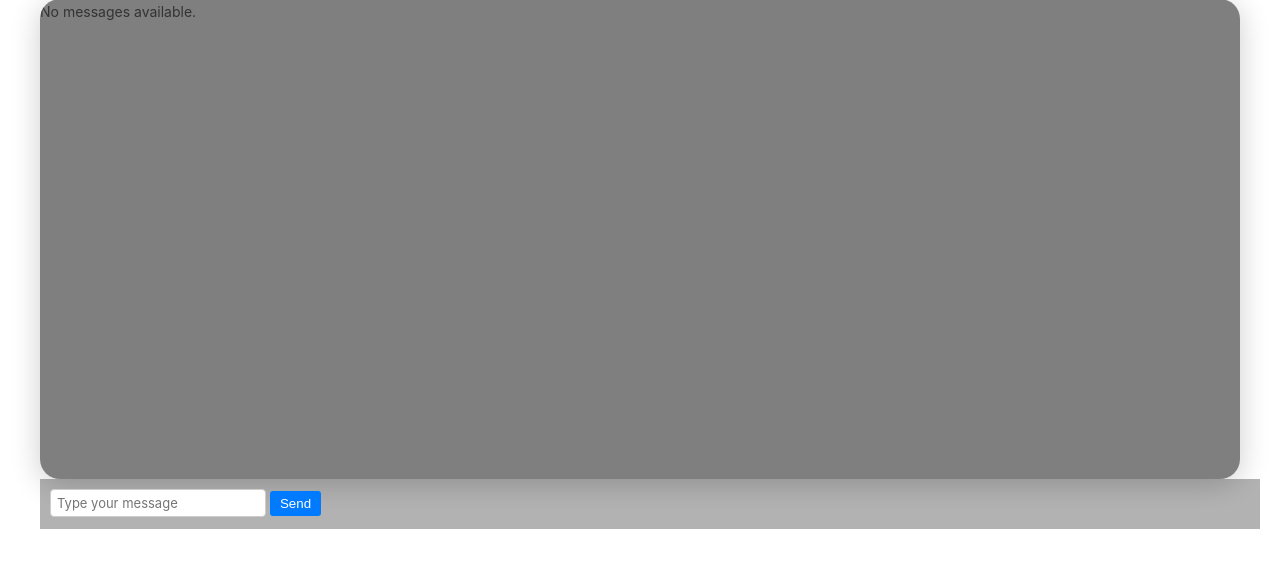
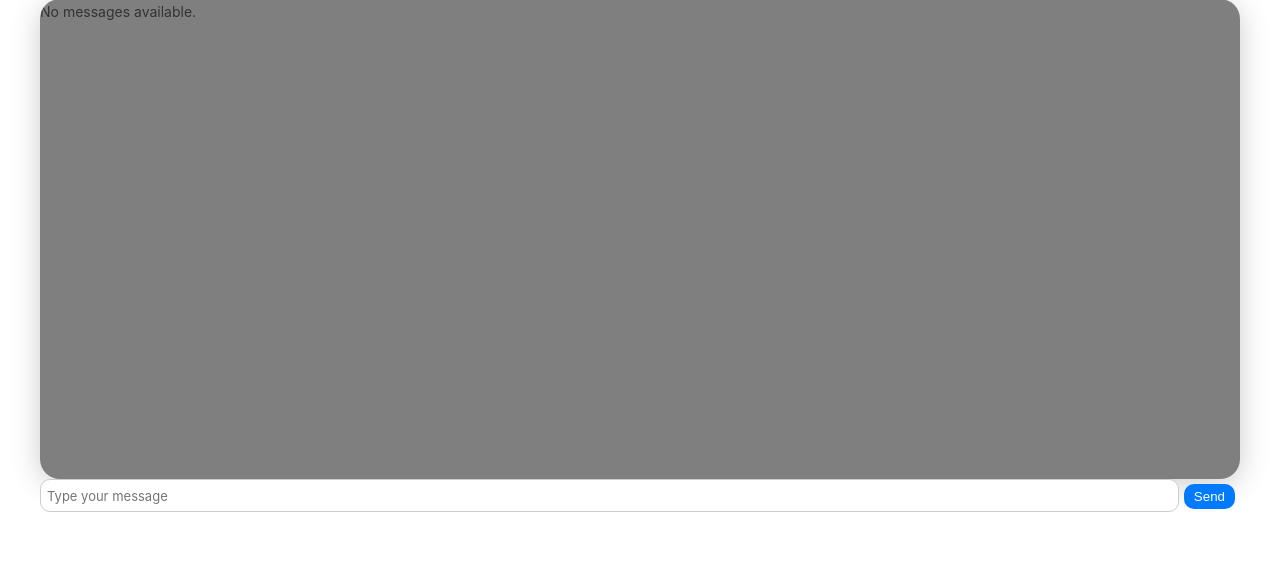
Before and after one commit to AliDvlpr/profit, a Django app: template core/templates/admin_chat_page.html in a window 1280 px wide. Shown: the part 78-657 px from the top of the page. Run offline with Django 4.2, Linux system fonts and the light colour scheme; the template is opened without the code that fills it, so the values that code supplies are empty; parts of the project's set-up code (start-up, migrations or seed data) failed here and were passed over.

Commit message:
improved admin chat styles

```diff
--- a/core/templates/admin_chat_page.html
+++ b/core/templates/admin_chat_page.html
@@ -22,20 +22,6 @@
         justify-content: space-between;
         flex-direction: column;
       }
-      .message-input {
-        flex: 0 1 40px;
-        width: 100%;
-        background: rgba(0, 0, 0, 0.3);
-        padding: 10px;
-        position: relative;
-      }
-      /* Style for the input field */
-      .message-input .form input {
-        width: 100%;
-        padding: 5px;
-        border: 1px solid #ccc;
-        border-radius: 3px;
-      }
       /*  */
       .colM h1 {
         display: none !important;
@@ -57,13 +43,18 @@
         font-weight: normal;
         font-size: 20px;
       }
+      /*  */
+      .message-input input {
+        border-radius: 10px;
+      }
       /* Style for the send button */
       .message-input button {
         padding: 5px 10px;
         background-color: #007bff;
         color: white;
         border: none;
-        border-radius: 3px;
+        border-radius: 10px;
+        margin: 5px;
         cursor: pointer;
       }
 
@@ -136,9 +127,9 @@
         {% endfor %}
     </div>
     <div class="message-input">
-      <form method="post" action="{% url 'add_chat_message' chat.id %}">
+      <form method="post" action="{% url 'add_chat_message' chat.id %}" style="width: 100%; position: relative; display: flex; flex-direction: row;">
         {% csrf_token %}
-        <input type="text" name="content" placeholder="Type your message" />
+        <input type="text" name="content" placeholder="Type your message" style="width: 100%; position: relative; display: flex; flex-direction: row;"/>
         <button type="submit">Send</button>
       </form>
     </div>
```
